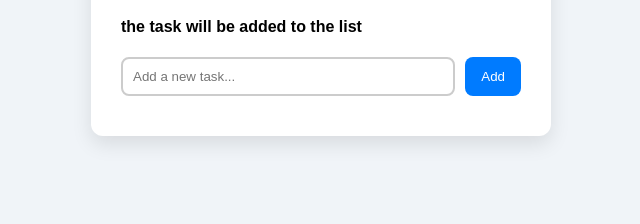
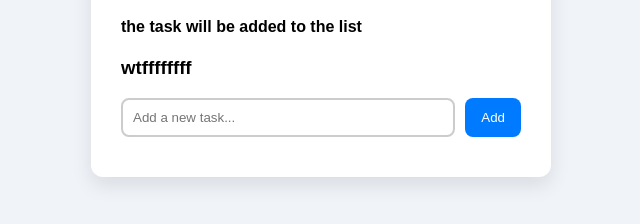
Before and after one commit to Wangelt/Githublearn, a plain HTML site: page index.html in a window 1280 px wide. Shown: the part 184-408 px from the top of the page, without its empty margins (319-959 px from the left). Drawn offline with Linux system fonts and the light colour scheme.

Commit message:
added  h3

```diff
--- a/index.html
+++ b/index.html
@@ -11,6 +11,7 @@
     <h1>📝 To-Do List</h1>
      <h3>add a task</h3>
      <h4>the task will be added to the list</h4>
+     <h3>wtffffffff</h3>
     <div class="input-section">
       <input type="text" id="taskInput" placeholder="Add a new task..." />
       <button onclick="addTask()">Add</button>
```
